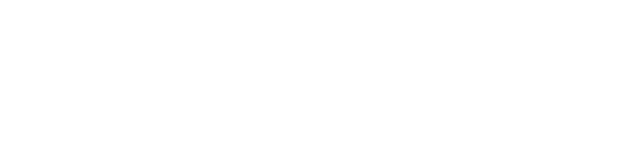
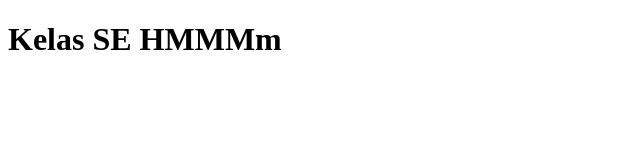
Before and after one commit to sieceline/git_se, a plain HTML site: page index.html in a window 1280 px wide. Shown: the whole page, without its empty margins (0-640 px from the left). Drawn offline with Linux system fonts and the light colour scheme.

Commit message:
nambahin tag h1

```diff
--- a/index.html
+++ b/index.html
@@ -6,6 +6,6 @@
     <title>Document</title>
 </head>
 <body>
-
+    <h1>Kelas SE HMMMm</h1>
 </body>
 </html>
```
